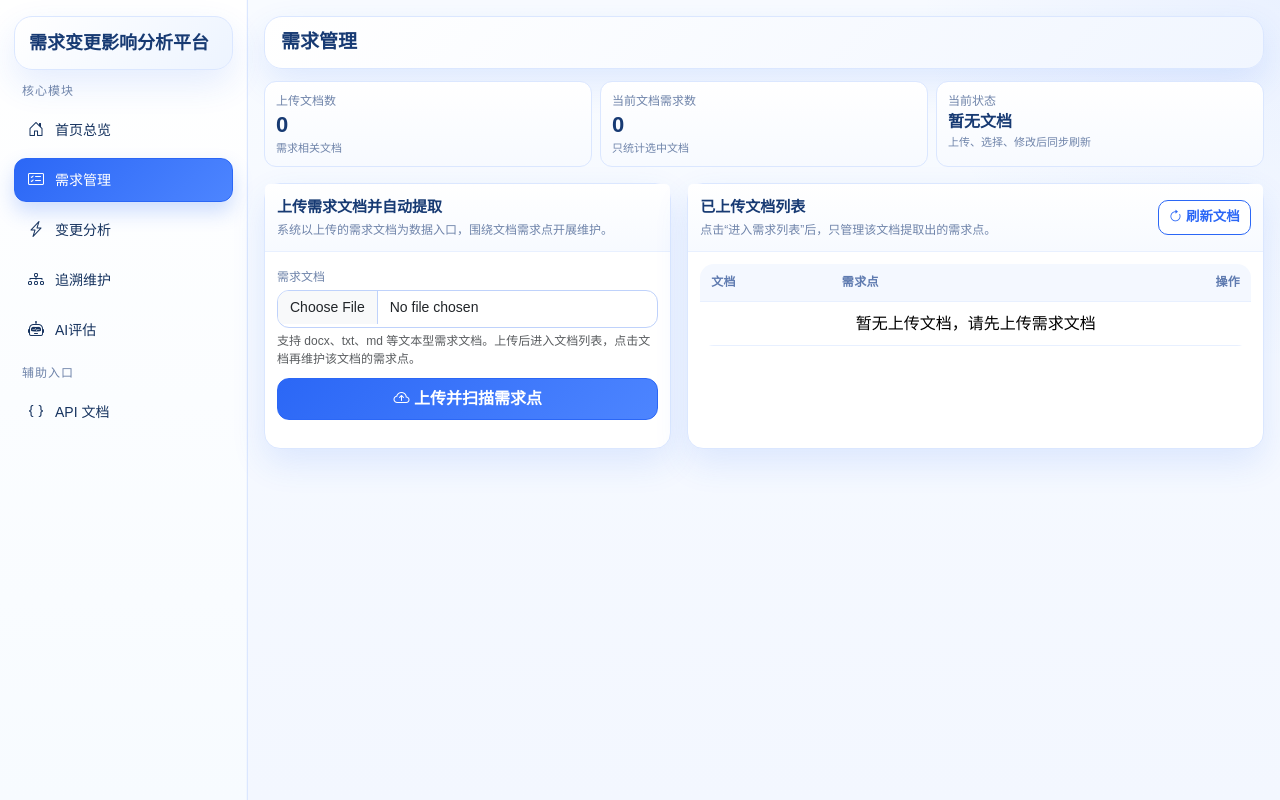
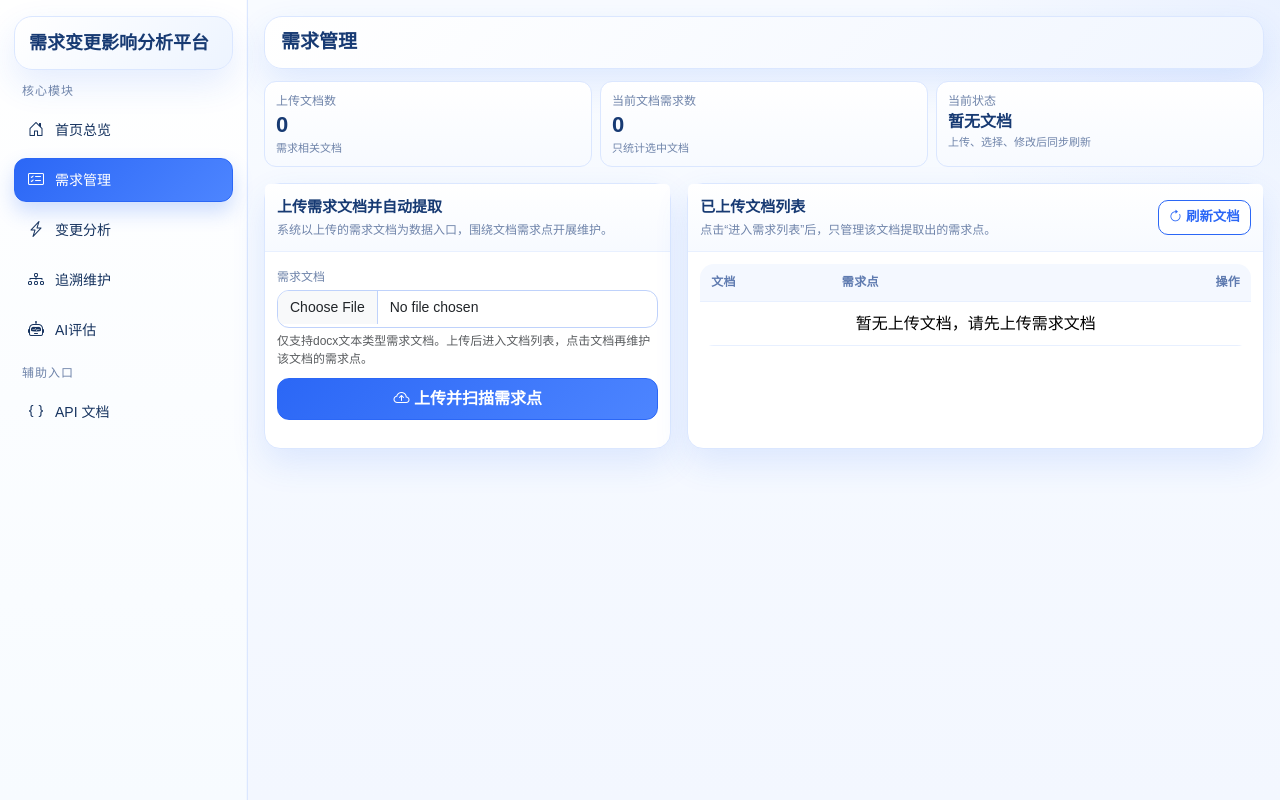
Before and after one commit to 17783802849/biyesheji, a FastAPI app: page /ui/requirements in a window 1280 px wide. Run offline with FastAPI, Linux system fonts and the light colour scheme; data that the repository does not hold is empty.

Commit message:
Update requirements.html

```diff
--- a/ai_service/templates/requirements.html
+++ b/ai_service/templates/requirements.html
@@ -40,7 +40,7 @@
                     <div>
                         <label class="form-label">需求文档</label>
                         <input id="doc_file" type="file" class="form-control" accept=".docx,.txt,.md,.markdown,.csv,.json">
-                        <div class="form-text">支持 docx、txt、md 等文本型需求文档。上传后进入文档列表，点击文档再维护该文档的需求点。</div>
+                        <div class="form-text">仅支持docx文本类型需求文档。上传后进入文档列表，点击文档再维护该文档的需求点。</div>
                     </div>
                     <div class="d-grid">
                         <button id="uploadDocBtn" class="btn btn-primary" onclick="uploadDoc()">
```
